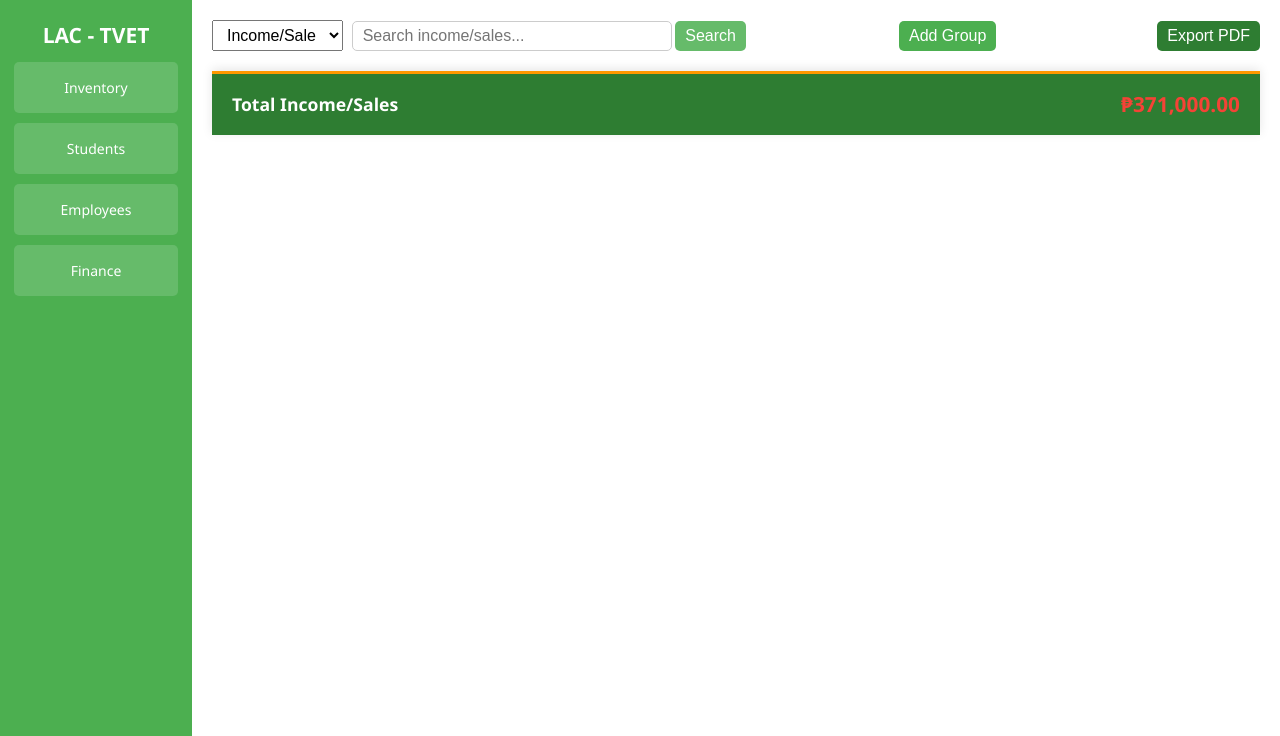
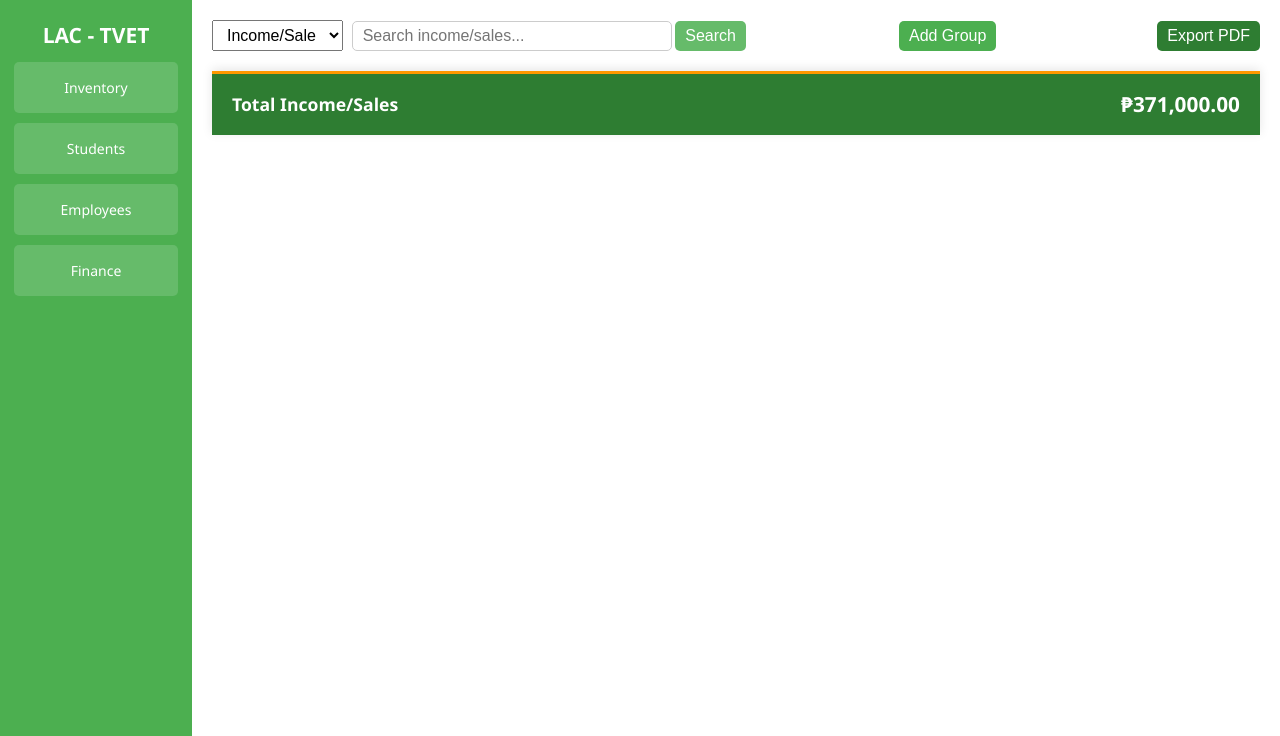
Before and after one commit to jethrobayne-glitch/lonoy-agricorp, a Flask app: template web/templates/tvet/finance.html in a window 1280 px wide. Shown: the part 64-800 px from the top of the page. Run offline with Flask 3, Linux system fonts and the light colour scheme; the template is opened without the code that fills it: most values are stand-ins (such as "Sample title", 1, 10 or a date in 2020); some libraries are stand-ins or nearby versions.

Commit message:
Update finance.html

```diff
--- a/web/templates/tvet/finance.html
+++ b/web/templates/tvet/finance.html
@@ -371,11 +371,11 @@
             </div>
             <div id="totalSection" class="total">
                 <p id="totalLabel">Total Income/Sales</p>
-                <p id="totalAmount" style="color: rgb(244 67 54);">₱371,000.00</p>
+                <p id="totalAmount" style="color: rgb(255 255 255);">₱371,000.00</p>
             </div>
             <div id="netIncomeSection" class="total" style="display: none;">
                 <p>Total Net Income</p>
-                <p id="netIncomeAmount" style="color: rgb(244 67 54);">₱87,850.00</p>
+                <p id="netIncomeAmount" style="color: rgb(255 255 255);">₱87,850.00</p>
             </div>
         </div>
     </div>
@@ -637,7 +637,7 @@
                             <div class="group-title">${groupName}</div>
                             <span class="arrow-icon">&#9660;</span>
                         </div>
-                        <div class="group-total" style="color: rgb(244 67 54);">Total: ₱${total.toLocaleString('en-PH', {minimumFractionDigits: 2, maximumFractionDigits: 2})}</div>
+                        <div class="group-total" style="color: rgb(255 255 255);">Total: ₱${total.toLocaleString('en-PH', {minimumFractionDigits: 2, maximumFractionDigits: 2})}</div>
                     </div>
                     <div class="group-content">
                         <div style="display: flex; justify-content: flex-end; margin-bottom: 15px;">
```
